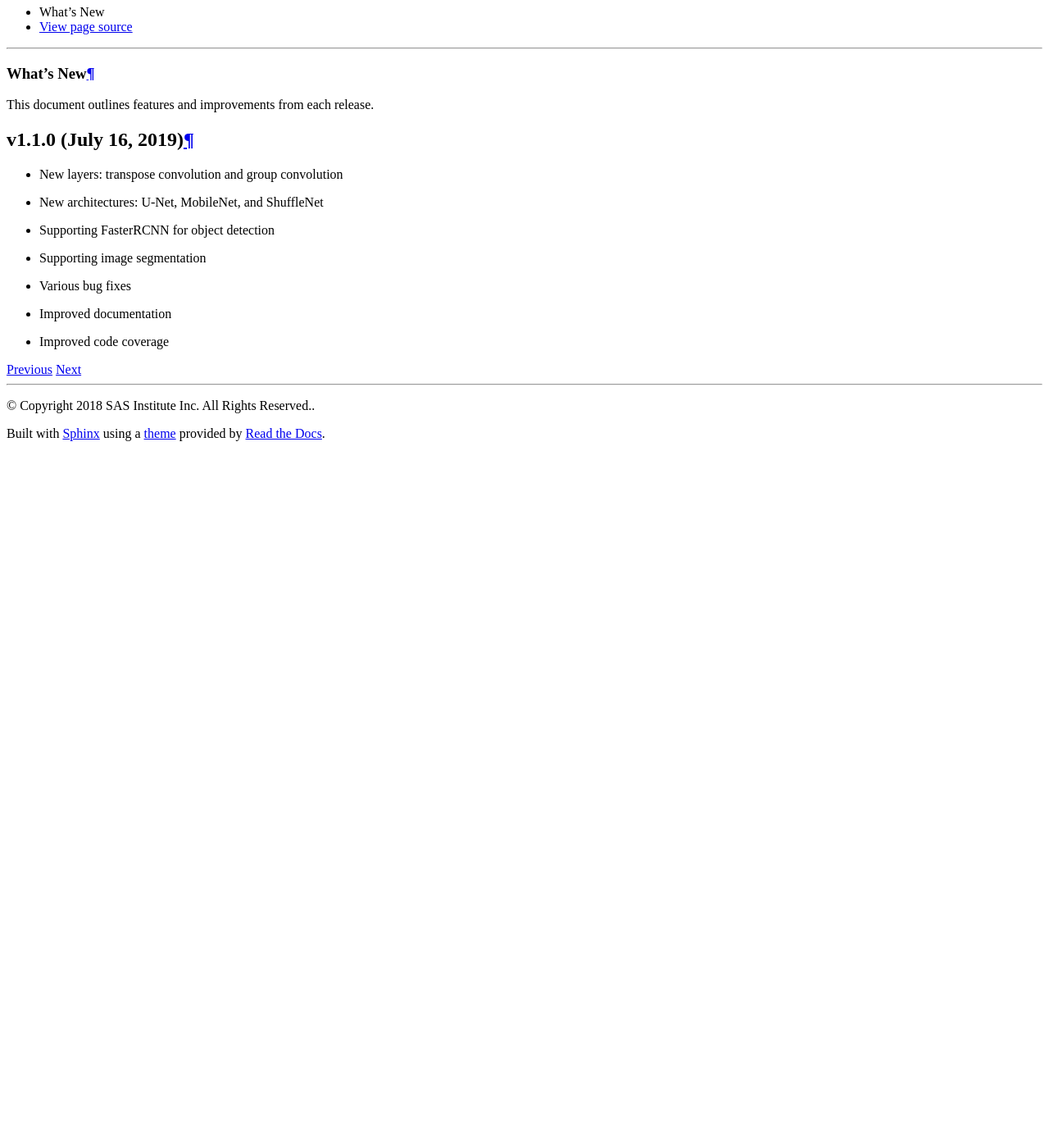
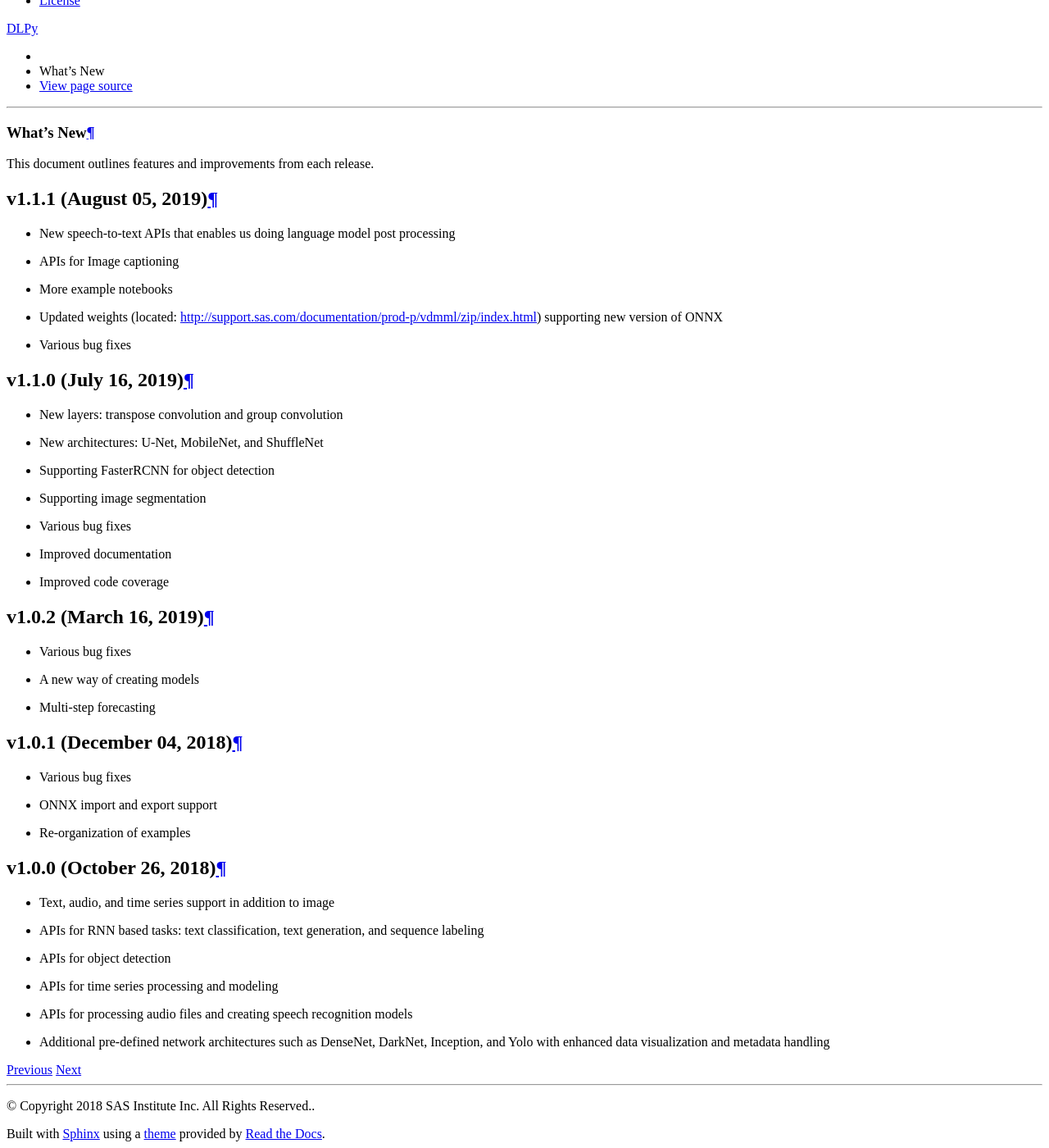
Before and after one commit to sassoftware/python-dlpy, a Sphinx documentation site: the page built from doc/source/whatsnew.rst, in a window 1280 px wide and 1400 px high, scrolled down 251 px. Shown: the whole window at 82% size. Built offline with Sphinx 7.4.7 and the Read the Docs theme 2.0.0, drawn with Linux system fonts in a browser that asks for light colours; before the commit the page ends 900 px from its top, so only the background shows below that; some of the changed text lies outside the part shown.

Commit message:
- updating whatsnew for the documentation

```diff
--- a/doc/source/whatsnew.rst
+++ b/doc/source/whatsnew.rst
@@ -9,6 +9,15 @@
 
 This document outlines features and improvements from each release.
 
+
+v1.1.1 (August 05, 2019)
+========================
+- New speech-to-text APIs that enables us doing language model post processing
+- APIs for Image captioning
+- More example notebooks
+- Updated weights (located: http://support.sas.com/documentation/prod-p/vdmml/zip/index.html) supporting new version of ONNX
+- Various bug fixes
+
 v1.1.0 (July 16, 2019)
 ==========================
 
@@ -19,3 +28,24 @@
 - Various bug fixes
 - Improved documentation
 - Improved code coverage
+
+v1.0.2 (March 16, 2019)
+=======================
+- Various bug fixes
+- A new way of creating models
+- Multi-step forecasting
+
+v1.0.1 (December 04, 2018)
+==========================
+- Various bug fixes
+- ONNX import and export support
+- Re-organization of examples
+
+v1.0.0 (October 26, 2018)
+=========================
+- Text, audio, and time series support in addition to image
+- APIs for RNN based tasks: text classification, text generation, and sequence labeling
+- APIs for object detection
+- APIs for time series processing and modeling
+- APIs for processing audio files and creating speech recognition models
+- Additional pre-defined network architectures such as DenseNet, DarkNet, Inception, and Yolo with enhanced data visualization and metadata handling
```
